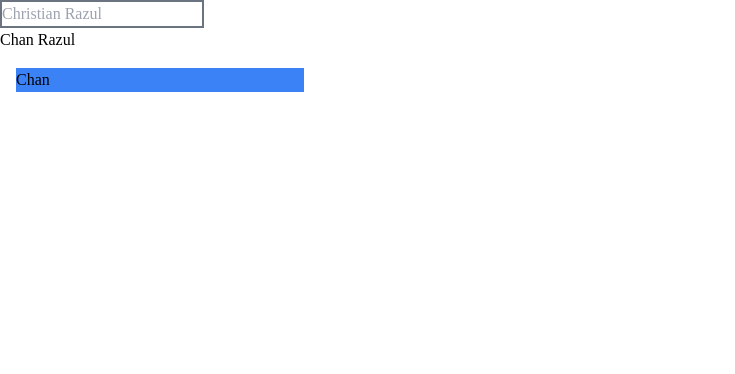
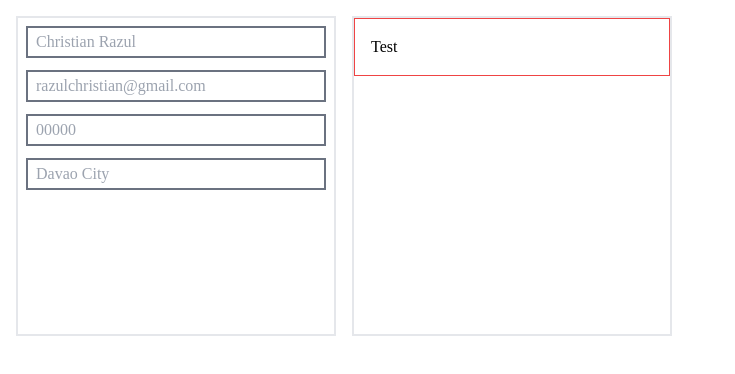
Before and after one commit to christianrazul/cv-architect, a React (Vite) app: page / in a window 1280 px wide. Shown: the top 374 px of the page, without its empty margins (0-735 px from the left). Built offline with nearby package versions, Linux system fonts and the light colour scheme.

Commit message:
Update HeaderForm component to use HeaderInfo interface and pass headerInfo data to onHeaderInfo callback

```diff
--- a/src/App.tsx
+++ b/src/App.tsx
@@ -1,29 +1,62 @@
 import { useState } from "react";
 import "./style.css";
 
-const HeaderForm = () => {
-  const [headerInfo, setHeaderInfo] = useState({
-    name: "Chan Razul",
-    email: "",
-    contact: 0,
-    address: "",
-  });
+interface HeaderInfo {
+  name: string;
+  email: string;
+  contact: number;
+  address: string;
+}
 
-  const updateName = (event: React.ChangeEvent<HTMLInputElement>) => {
-    const updatedName = { ...headerInfo, name: event.target.value };
+interface HeaderFormProps {
+  onHeaderInfo: (headerInfo: HeaderInfo) => void;
+}
 
-    setHeaderInfo(updatedName);
+const HeaderForm = ({ onHeaderInfo }: HeaderFormProps) => {
+  const [headerInfo, setHeaderInfo] = useState({});
+
+  const updateInfo = (event: React.ChangeEvent<HTMLInputElement>) => {
+    const updateInfo = {
+      ...headerInfo,
+      [event.target.id]: event.target.value,
+    };
+    setHeaderInfo(updateInfo);
+
+    if (event.target.id === "name") {
+      onHeaderInfo(event.target.value);
+    }
   };
 
   return (
-    <div>
+    <div className="flex h-80 w-80 flex-col gap-3 border-2 p-2">
       <input
         type="text"
-        onChange={updateName}
+        id="name"
+        onChange={updateInfo}
         placeholder="Christian Razul"
-        className="border-2 border-gray-500"
+        className="h-8 border-2 border-gray-500 p-2"
       />
-      <p>{headerInfo.name}</p>
+      <input
+        type="text"
+        id="email"
+        onChange={updateInfo}
+        placeholder="razulchristian@gmail.com"
+        className="h-8 border-2 border-gray-500 p-2"
+      />
+      <input
+        type="text"
+        id="contact"
+        onChange={updateInfo}
+        placeholder="00000"
+        className="h-8 border-2 border-gray-500 p-2"
+      />
+      <input
+        type="text"
+        id="address"
+        onChange={updateInfo}
+        placeholder="Davao City"
+        className="h-8 border-2 border-gray-500 p-2"
+      />
     </div>
   );
 };
@@ -37,41 +70,38 @@ interface HeaderProps {
 
 const Header = ({ name, email, contact, address }: HeaderProps) => {
   return (
-    <div className="flex bg-blue-500">
-      <div>{name && <h1>{name}</h1>}</div>
+    <div className="flex w-full border border-red-500 p-4">
+      <div>
+        {name && (
+          <h1>
+            {name} {email}
+          </h1>
+        )}
+      </div>
     </div>
   );
 };
 
-const Summary = () => {
-  return <div className="">Summary</div>;
-};
+interface ResumeProps {
+  name: string;
+}
 
-const Education = () => {
-  return <div className="">Education</div>;
-};
-
-const WorkHistory = () => {
-  return <div className="">Work History</div>;
-};
-
-const Resume = ({ name }) => {
+const Resume = ({ name }: ResumeProps) => {
   return (
-    <div className="border-3 flex h-auto w-80 flex-col gap-2 border-red-200 p-4">
+    <div className=" flex h-80 w-80 flex-col gap-2 border-2 ">
       <Header name={name} />
-      {/* <Summary />
-      <Education />
-      <WorkHistory /> */}
     </div>
   );
 };
 
 function App() {
+  const [headerInfo, setHeaderInfo] = useState({});
+
   return (
-    <>
-      <HeaderForm />
-      <Resume name="Chan" />
-    </>
+    <div className="flex gap-4 p-4">
+      <HeaderForm onHeaderInfo={(data) => setHeaderInfo(data)} />
+      <Resume name="Test" />
+    </div>
   );
 }
 
--- a/src/style.css
+++ b/src/style.css
@@ -562,8 +562,20 @@ video {
   height: auto;
 }
 
+.h-80 {
+  height: 20rem;
+}
+
+.h-8 {
+  height: 2rem;
+}
+
 .w-80 {
   width: 20rem;
+}
+
+.w-full {
+  width: 100%;
 }
 
 .flex-col {
@@ -578,12 +590,24 @@ video {
   gap: 0.5rem;
 }
 
+.gap-4 {
+  gap: 1rem;
+}
+
+.gap-3 {
+  gap: 0.75rem;
+}
+
 .text-ellipsis {
   text-overflow: ellipsis;
 }
 
 .border-2 {
   border-width: 2px;
+}
+
+.border {
+  border-width: 1px;
 }
 
 .border-gray-500 {
@@ -594,6 +618,16 @@ video {
 .border-red-200 {
   --tw-border-opacity: 1;
   border-color: rgb(254 202 202 / var(--tw-border-opacity));
+}
+
+.border-red-50 {
+  --tw-border-opacity: 1;
+  border-color: rgb(254 242 242 / var(--tw-border-opacity));
+}
+
+.border-red-500 {
+  --tw-border-opacity: 1;
+  border-color: rgb(239 68 68 / var(--tw-border-opacity));
 }
 
 .bg-blue-500 {
@@ -608,6 +642,10 @@ video {
 
 .p-4 {
   padding: 1rem;
+}
+
+.p-2 {
+  padding: 0.5rem;
 }
 
 .text-center {
```
